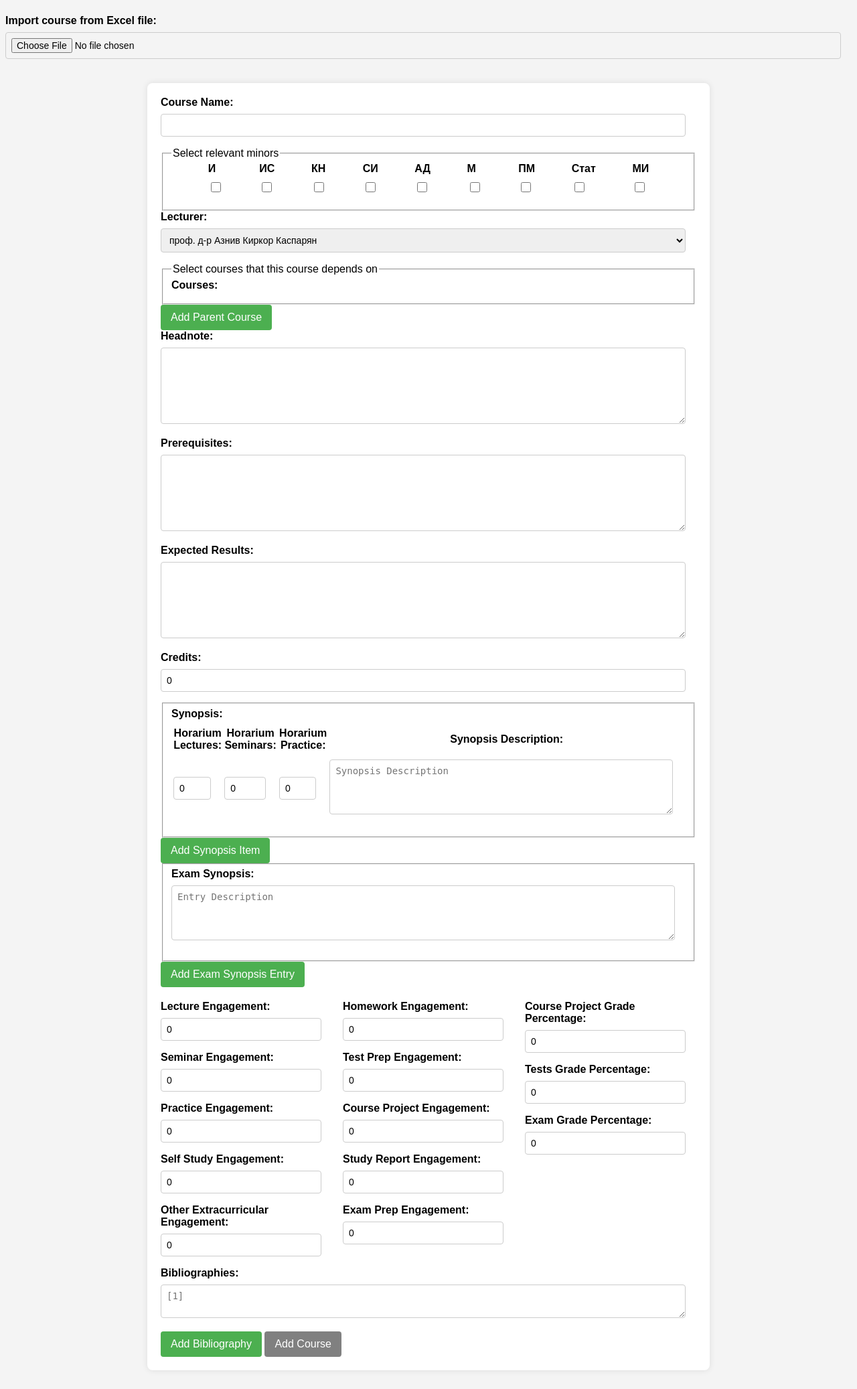
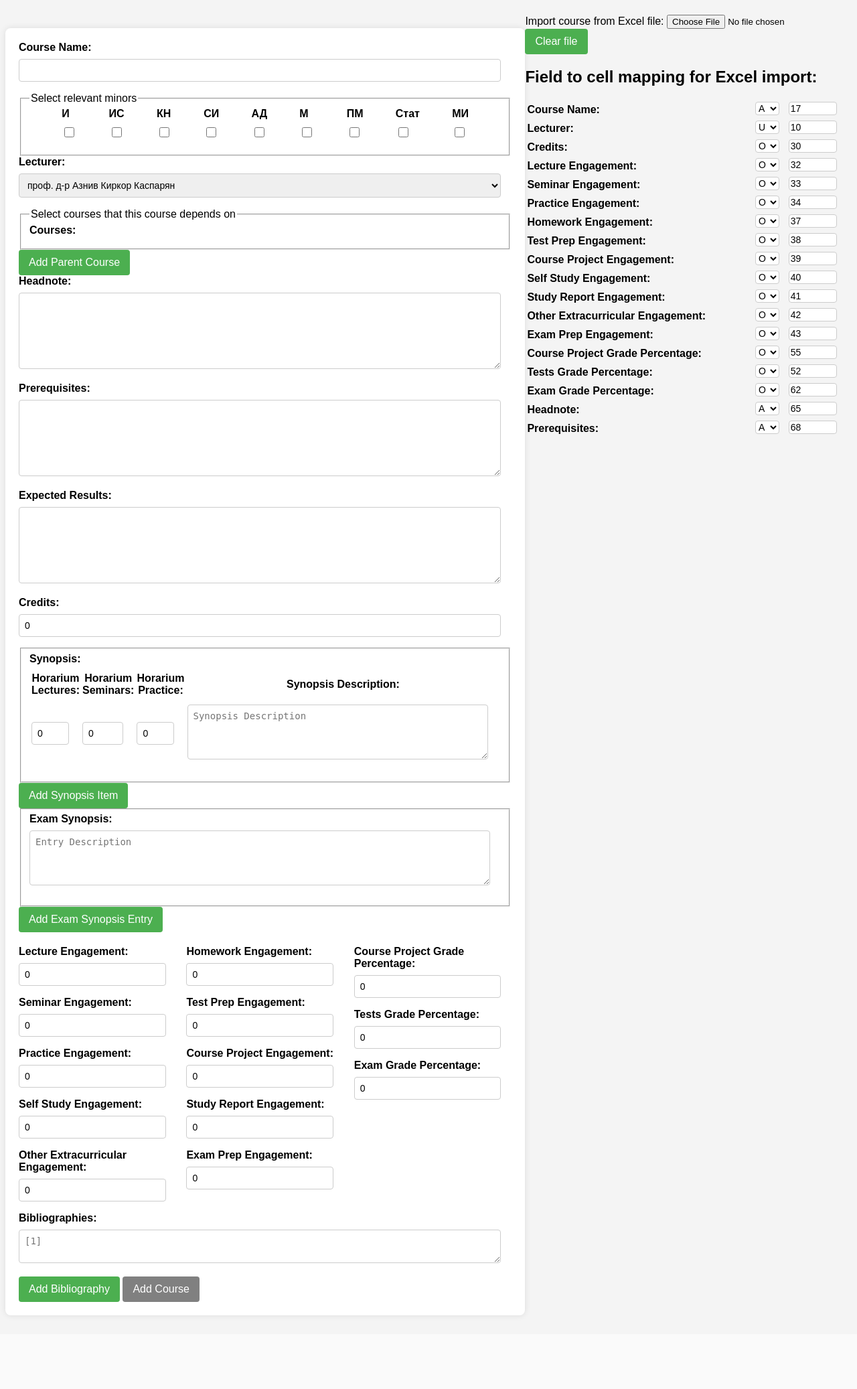
Before and after one commit to pgpetrov2001/fmi-web-course-project, a PHP site: page /curriculum_generator/create_course.php in a window 1280 px wide. Shown: the part 58-2132 px from the top of the page at 67% size. After the commit the page ends 2025 px from the top, so only its background shows below. Run offline with PHP 8.4, Linux system fonts and the light colour scheme; data comes from the database, SQL or seed files in the repository.

Commit message:
added excel field to cell mapping configuration menu at the create_course view

```diff
--- a/create_course.php
+++ b/create_course.php
@@ -7,6 +7,27 @@ $db = new Db();
 $minors = $db->getAll('minors');
 $lecturers = $db->getAll('lecturers');
 $courses = $db->getAll('courses');
+
+$defaultExcelConfiguration = array(
+	[ 'name' => "Course Name", 'id' => "courseName", 'cell' => 'A17' ],
+	[ 'name' => "Lecturer", 'id' => "lecturer", 'cell' => 'U10' ],
+	[ 'name' => "Credits", 'id' => "credits", 'cell' => 'O30' ],
+	[ 'name' => "Lecture Engagement", 'id' => "lectureEngagement", 'cell' => 'O32' ],
+	[ 'name' => "Seminar Engagement", 'id' => "seminarEngagement", 'cell' => 'O33' ],
+	[ 'name' => "Practice Engagement", 'id' => "practiceEngagement", 'cell' => 'O34' ],
+	[ 'name' => "Homework Engagement", 'id' => "homeworkEngagement", 'cell' => 'O37' ],
+	[ 'name' => "Test Prep Engagement", 'id' => "testPrepEngagement", 'cell' => 'O38' ],
+	[ 'name' => "Course Project Engagement", 'id' => "courseProjectEngagement", 'cell' => 'O39' ],
+	[ 'name' => "Self Study Engagement", 'id' => "selfStudyEngagement", 'cell' => 'O40' ],
+	[ 'name' => "Study Report Engagement", 'id' => "studyReportEngagement", 'cell' => 'O41' ],
+	[ 'name' => "Other Extracurricular Engagement", 'id' => "otherExtracurricularEngagement", 'cell' => 'O42' ],
+	[ 'name' => "Exam Prep Engagement", 'id' => "examPrepEngagement", 'cell' => 'O43' ],
+	[ 'name' => "Course Project Grade Percentage", 'id' => "courseProjectGradePercentage", 'cell' => 'O55' ],
+	[ 'name' => "Tests Grade Percentage", 'id' => "testsGradePercentage", 'cell' => 'O52' ],
+	[ 'name' => "Exam Grade Percentage", 'id' => "examGradePercentage", 'cell' => 'O62' ],
+	[ 'name' => "Headnote", 'id' => "headnote", 'cell' => 'A65' ],
+	[ 'name' => "Prerequisites", 'id' => "prerequisites", 'cell' => 'A68' ],
+);
 
 ?>
 
@@ -31,9 +52,7 @@ $courses = $db->getAll('courses');
 </header>
 
 <main>
-
-<label for="import-xlsx">Import course from Excel file:</label>
-<input id="import-xlsx" type="file" accept="application/vnd.ms-excel, application/vnd.openxmlformats-officedocument.spreadsheetml.sheet" onchange="importExcel()">
+<div id="content">
 
 <form id="courseForm" action="process_form.php" method="post">
 	<label for="courseName">Course Name:</label>
@@ -168,8 +187,39 @@ $courses = $db->getAll('courses');
 
 	<button type="submit">Add Course</button>
 </form>
-<table id="course-content">
-</table>
+
+<div id="import-excel-container">
+	<label for="import-xlsx">Import course from Excel file:</label>
+	<input id="import-xlsx" type="file" accept="application/vnd.ms-excel, application/vnd.openxmlformats-officedocument.spreadsheetml.sheet" onchange="importExcel()">
+	<button onclick="clearFileInput('import-xlsx')">Clear file</button>
+
+	<table id="excel-configuration">
+		<h2>Field to cell mapping for Excel import:</h2>
+<?php foreach ($defaultExcelConfiguration as $excelField): ?>
+		<tr data-id="<?php echo $excelField['id']; ?>">
+			<td>
+				<label> <?php echo $excelField['name']; ?>: </label>
+			</td>
+			<td>
+				<select class="cell-letter">
+<?php for ($i = ord('A'); $i <= ord('Z'); $i++): ?>
+<?php if ($excelField['cell'][0] == chr($i)): ?>
+					<option value="<?php echo chr($i); ?>" selected> <?php echo chr($i); ?></option>
+<?php else: ?>
+					<option value="<?php echo chr($i); ?>"> <?php echo chr($i); ?> </option>
+<?php endif; ?>
+<?php endfor; ?>
+				</select>
+			</td>
+			<td>
+				<input class="cell-number" type="number" min="0" max="1000" value="<?php echo substr($excelField['cell'], 1); ?>">
+			</td>
+		</tr>
+<?php endforeach; ?>
+	</table>
+</div>
+
+</div>
 </main>
 
 <script>
@@ -187,25 +237,23 @@ $courses = $db->getAll('courses');
 		reader.readAsBinaryString(input.files[0]);
 	}
 
-	const fieldToCellMapping = {
-		courseName: 'A17',
-		credits: 'O30',
-		lectureEngagement: 'O32',
-		seminarEngagement: 'O33',
-		practiceEngagement: 'O34',
-		homeworkEngagement: 'O37',
-		testPrepEngagement: 'O38',
-		courseProjectEngagement: 'O39',
-		selfStudyEngagement: 'O40',
-		studyReportEngagement: 'O41',
-		otherExtracurricularEngagement: 'O42',
-		examPrepEngagement: 'O43',
-		courseProjectGradePercentage: 'O55',
-		testsGradePercentage: 'O52',
-		examGradePercentage: 'O62',
-		headnote: 'A65',
-		prerequisites: 'A68',
-	};
+	<?php $keys = array_map(function ($entry) { return $entry['id']; }, $defaultExcelConfiguration); ?>
+	<?php $values = array_map(function ($entry) { return $entry['cell']; }, $defaultExcelConfiguration); ?>
+	<?php $fieldToCellMapping = array_combine($keys, $values); ?>
+	const fieldToCellMapping = <?php echo json_encode($fieldToCellMapping); ?>;
+
+	for (const input of document.querySelectorAll('#excel-configuration input')) {
+		input.onchange = (ev) => {
+			const key = ev.target.parentElement.parentElement.dataset.id;
+			fieldToCellMapping[key] = fieldToCellMapping[key][0] + ev.target.value;
+		};
+	}
+	for (const input of document.querySelectorAll('#excel-configuration select')) {
+		input.onchange = (ev) => {
+			const key = ev.target.parentElement.parentElement.dataset.id;
+			fieldToCellMapping[key] = ev.target.value + fieldToCellMapping[key].substr(1);
+		};
+	}
 
 	function isUpperCase(s) {
 		return s == s.toUpperCase();
@@ -264,6 +312,7 @@ $courses = $db->getAll('courses');
 		window.sheet = sheet;
 		const result = {};
 		for (const field in fieldToCellMapping) {
+			if (['lecturer'].includes(field)) continue;
 			const cellAddress = fieldToCellMapping[field];
 			const value = sheet[cellAddress]?.v ?? 0;
 			let htmlEl = document.querySelector(`input#${field}`);
@@ -279,16 +328,14 @@ $courses = $db->getAll('courses');
 			}
 			result[field] = value;
 		}
-		const titular = sheet['U10']?.v ?? null;
+		const titular = sheet[fieldToCellMapping.lecturer]?.v ?? null;
 		let lecturer = null;
 		if (titular) {
 			lecturer = findMatchingStaffMember(titular);
 		}
 		if (lecturer) {
 			const htmlEl = document.querySelector(`#courseForm select#lecturer option[value="${lecturer.id}"]`);
-			console.log(htmlEl);
 			htmlEl.setAttribute('selected', '');
-			console.log(htmlEl);
 		}
 		result.lecturer = lecturer;
 		return result;
@@ -365,6 +412,10 @@ $courses = $db->getAll('courses');
 		field.oninput = trackConstraint;
 	}
 	trackConstraint();
+
+	function clearFileInput(id) {
+		document.querySelector(`#${id}`).value = "";
+	}
 </script>
 
 </body>
--- a/static/create_course.css
+++ b/static/create_course.css
@@ -4,6 +4,9 @@ body {
 }
 h1 {
 	text-align: center;
+}
+#content {
+	display: flex;
 }
 form {
 	max-width: 800px;
@@ -16,6 +19,7 @@ form {
 table {
 	width: 100%;
 }
+form {
 	label {
 		display: block;
 		margin-bottom: 8px;
@@ -29,6 +33,20 @@ input, select, textarea {
 		border: 1px solid #ccc;
 		border-radius: 4px;
 		font-size: 14px;
+	}
+}
+#excel-configuration {
+	label {
+		font-weight: bold;
+
+	}
+	select, input {
+		background-color: white;
+		border: 1px solid #ccc;
+		border-radius: 4px;
+		margin-bottom: 4px;
+		font-size: 14px;
+	}
 }
 button {
 	background-color: #4CAF50;
```
Lines whose indentation alone changed are shown as unchanged.
